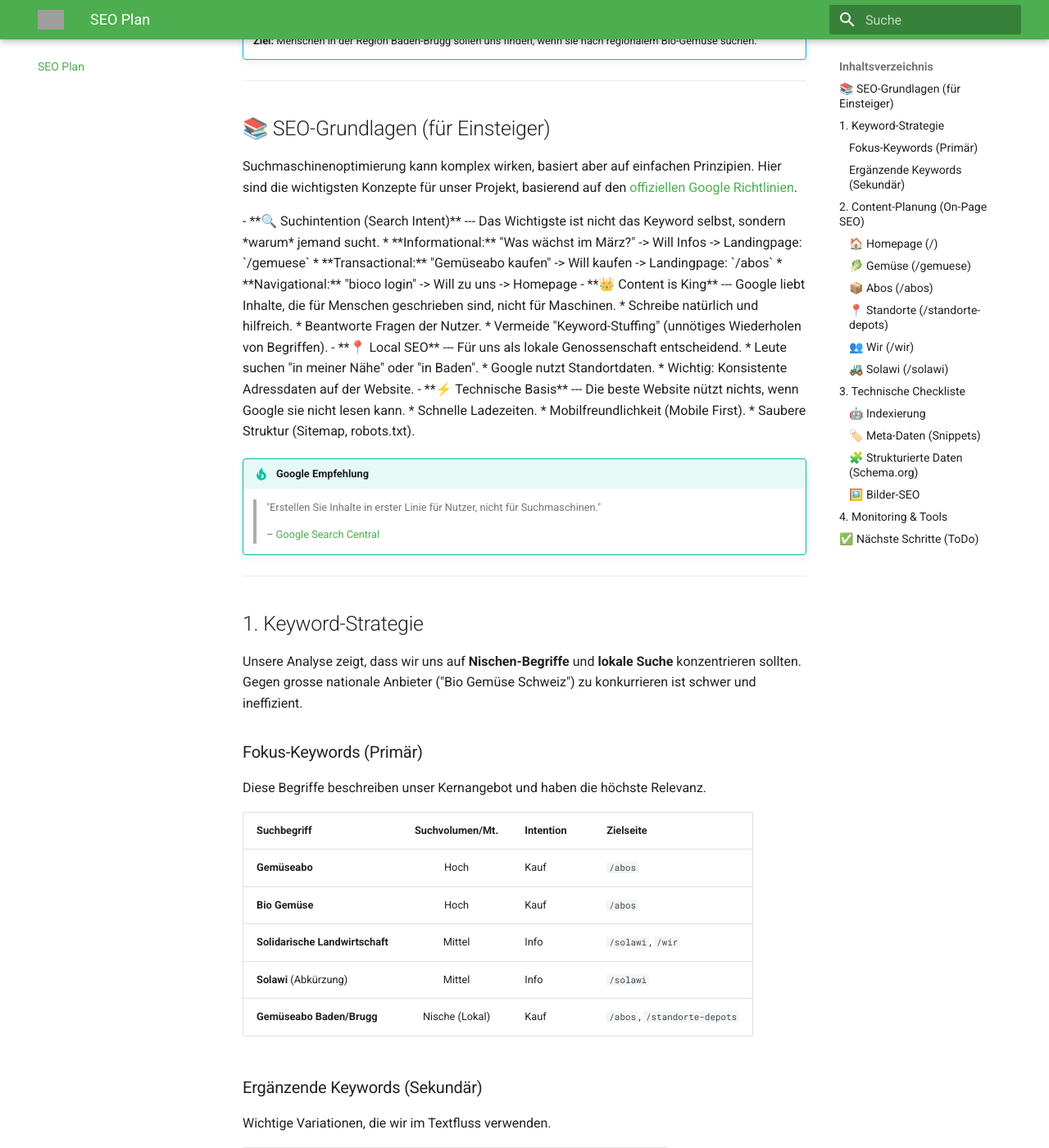
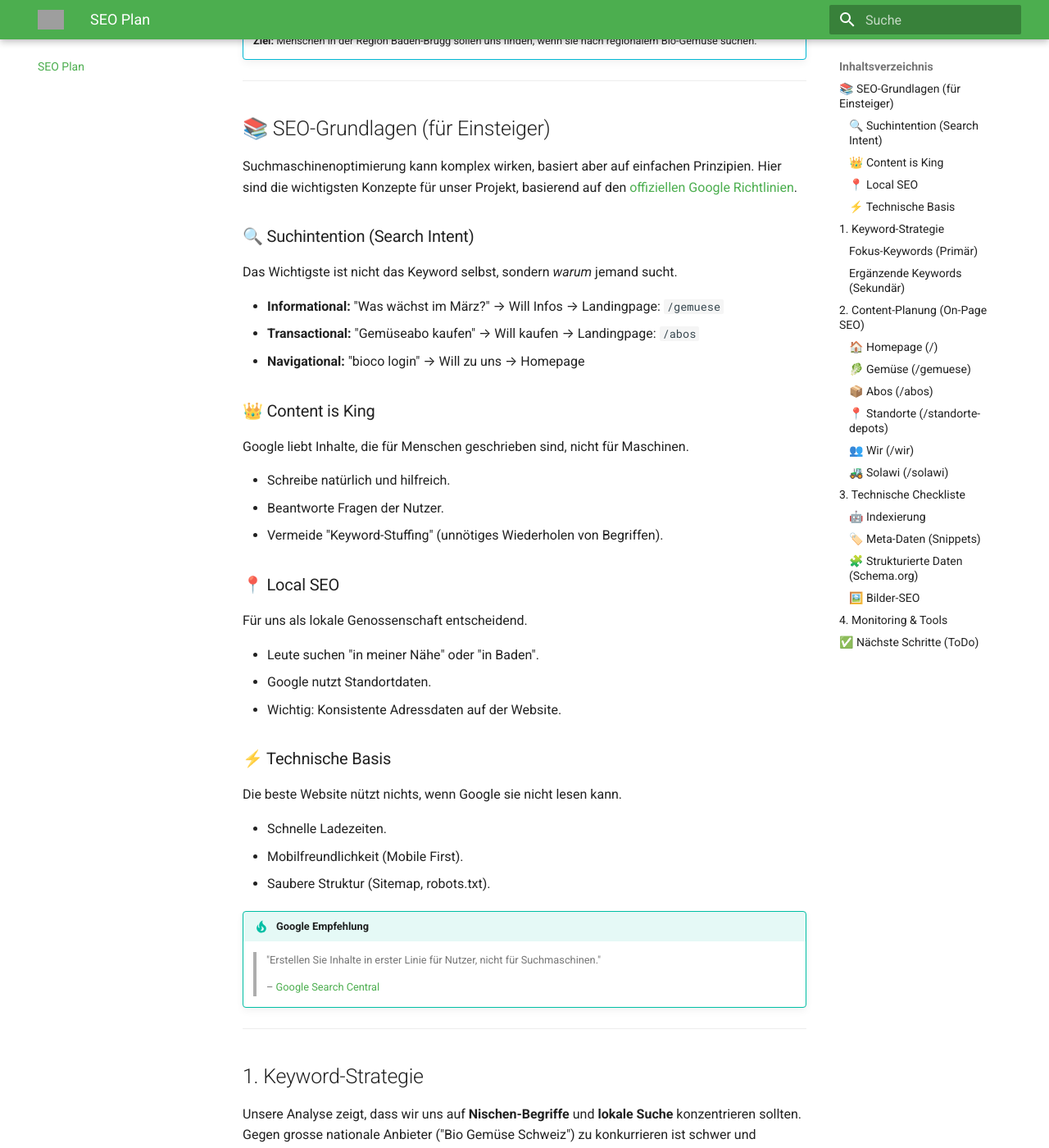
Before and after one commit to wgusta/bioco-doku, an MkDocs documentation site: the page built from docs/seo-plan.md, in a window 1280 px wide and 1400 px high, scrolled down 292 px. Shown: the whole window at 82% size. Built offline with MkDocs 1.6.1 and Material for MkDocs 9.7.7, drawn with Linux system fonts in a browser that asks for light colours; grey boxes are pictures that could not be loaded.

Commit message:
docs: improve formatting of SEO basics section

```diff
--- a/docs/seo-plan.md
+++ b/docs/seo-plan.md
@@ -12,41 +12,37 @@
 
 Suchmaschinenoptimierung kann komplex wirken, basiert aber auf einfachen Prinzipien. Hier sind die wichtigsten Konzepte für unser Projekt, basierend auf den [offiziellen Google Richtlinien](https://developers.google.com/search/docs/fundamentals/seo-starter-guide?hl=de).
 
-<div class="grid cards" markdown>
+### 🔍 Suchintention (Search Intent)
 
--   **🔍 Suchintention (Search Intent)**
-    ---
-    Das Wichtigste ist nicht das Keyword selbst, sondern *warum* jemand sucht.
+Das Wichtigste ist nicht das Keyword selbst, sondern *warum* jemand sucht.
 
-    *   **Informational:** "Was wächst im März?" -> Will Infos -> Landingpage: `/gemuese`
-    *   **Transactional:** "Gemüseabo kaufen" -> Will kaufen -> Landingpage: `/abos`
-    *   **Navigational:** "bioco login" -> Will zu uns -> Homepage
+*   **Informational:** "Was wächst im März?" → Will Infos → Landingpage: `/gemuese`
+*   **Transactional:** "Gemüseabo kaufen" → Will kaufen → Landingpage: `/abos`
+*   **Navigational:** "bioco login" → Will zu uns → Homepage
 
--   **👑 Content is King**
-    ---
-    Google liebt Inhalte, die für Menschen geschrieben sind, nicht für Maschinen.
+### 👑 Content is King
 
-    *   Schreibe natürlich und hilfreich.
-    *   Beantworte Fragen der Nutzer.
-    *   Vermeide "Keyword-Stuffing" (unnötiges Wiederholen von Begriffen).
+Google liebt Inhalte, die für Menschen geschrieben sind, nicht für Maschinen.
 
--   **📍 Local SEO**
-    ---
-    Für uns als lokale Genossenschaft entscheidend.
+*   Schreibe natürlich und hilfreich.
+*   Beantworte Fragen der Nutzer.
+*   Vermeide "Keyword-Stuffing" (unnötiges Wiederholen von Begriffen).
 
-    *   Leute suchen "in meiner Nähe" oder "in Baden".
-    *   Google nutzt Standortdaten.
-    *   Wichtig: Konsistente Adressdaten auf der Website.
+### 📍 Local SEO
 
--   **⚡ Technische Basis**
-    ---
-    Die beste Website nützt nichts, wenn Google sie nicht lesen kann.
+Für uns als lokale Genossenschaft entscheidend.
 
-    *   Schnelle Ladezeiten.
-    *   Mobilfreundlichkeit (Mobile First).
-    *   Saubere Struktur (Sitemap, robots.txt).
+*   Leute suchen "in meiner Nähe" oder "in Baden".
+*   Google nutzt Standortdaten.
+*   Wichtig: Konsistente Adressdaten auf der Website.
 
-</div>
+### ⚡ Technische Basis
+
+Die beste Website nützt nichts, wenn Google sie nicht lesen kann.
+
+*   Schnelle Ladezeiten.
+*   Mobilfreundlichkeit (Mobile First).
+*   Saubere Struktur (Sitemap, robots.txt).
 
 !!! tip "Google Empfehlung"
     > "Erstellen Sie Inhalte in erster Linie für Nutzer, nicht für Suchmaschinen."
```
